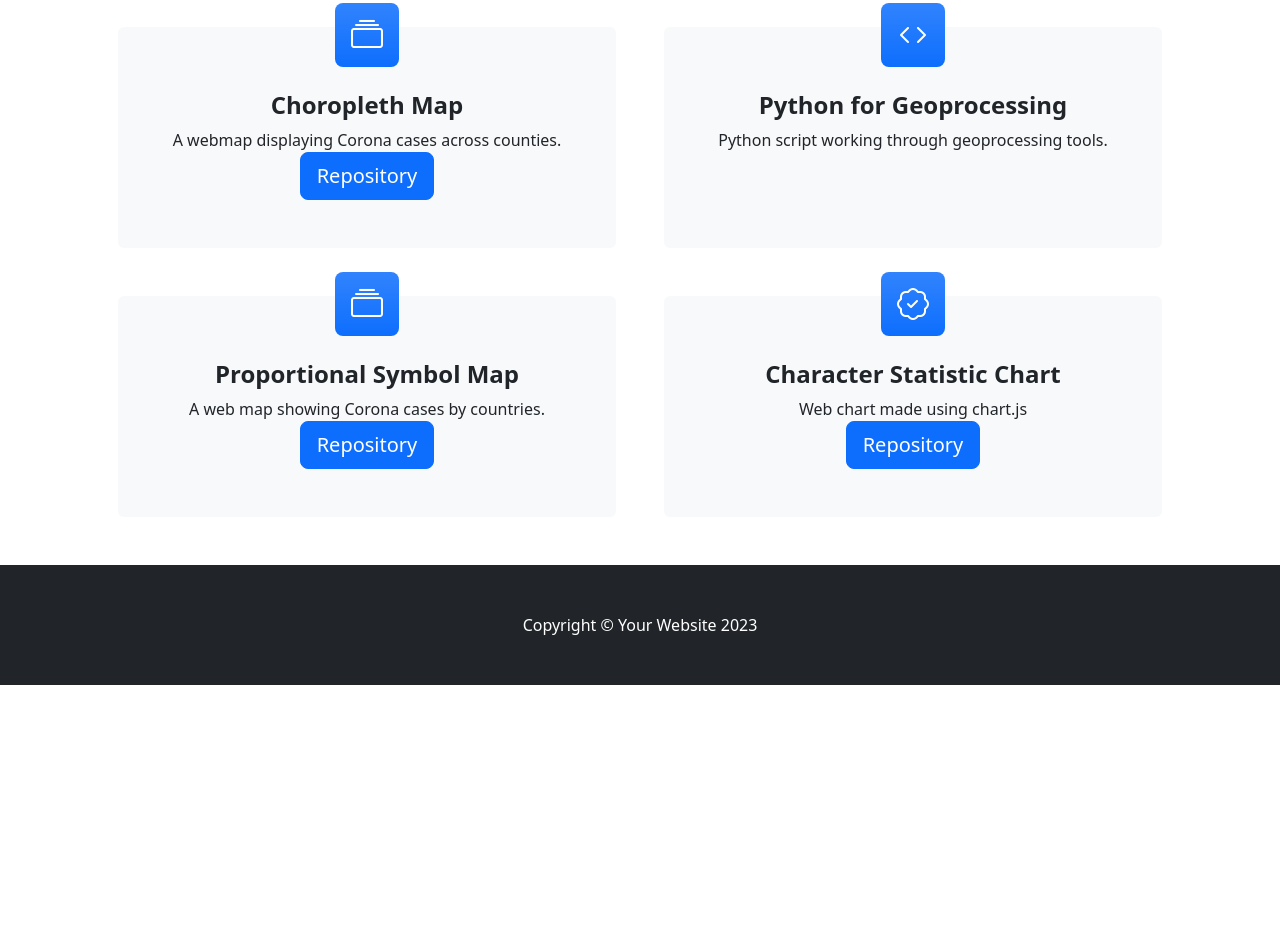
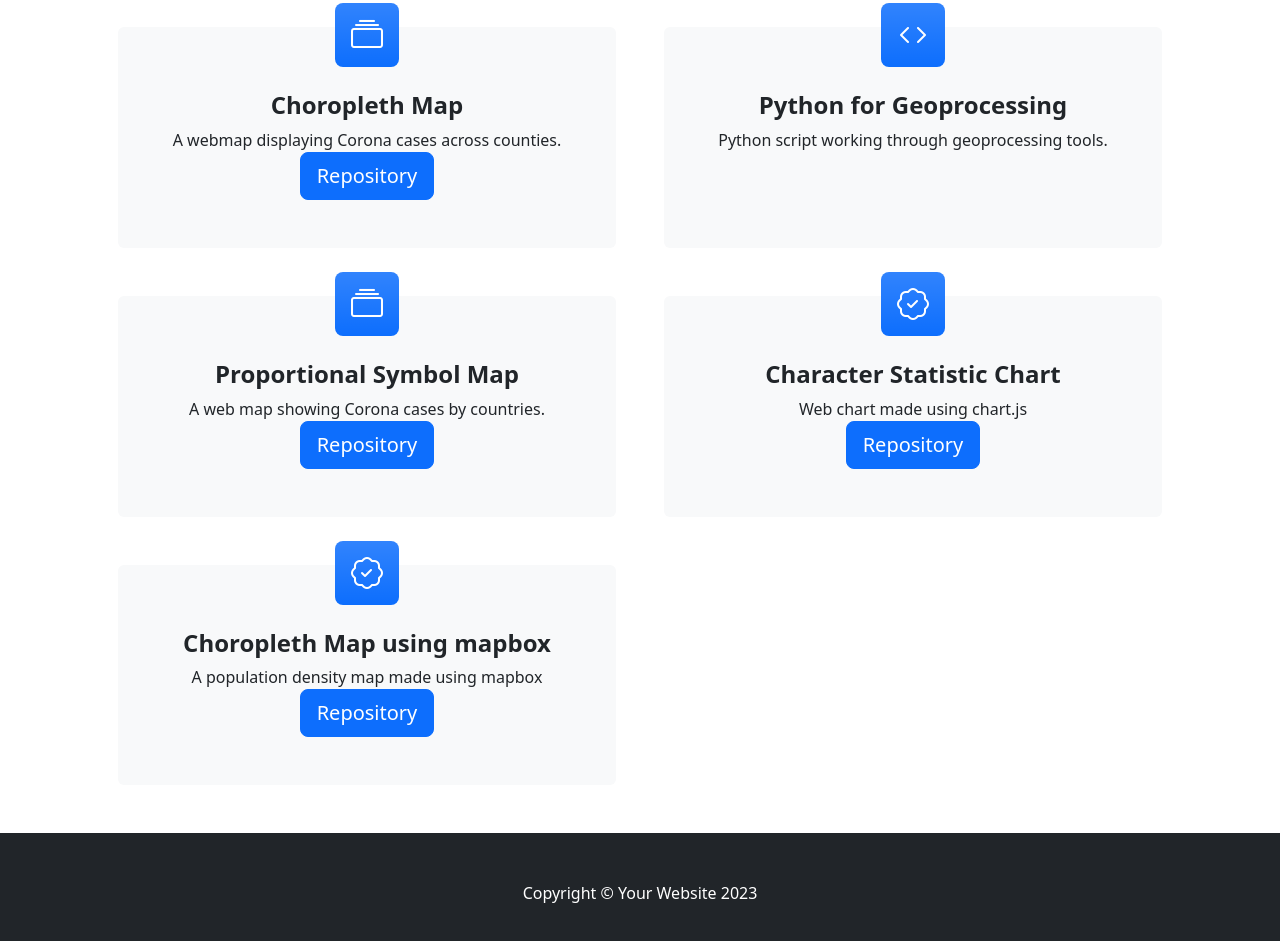
Before and after one commit to LSnyder220/LSnyder220.github.io, a plain HTML site: page index.html in a window 1280 px wide. Shown: the part 869-1810 px from the top of the page. Before the commit the page ends 1554 px from the top, so only its background shows below. Drawn offline with nearby package versions, Linux system fonts and the light colour scheme.

Commit message:
Update index.html

```diff
--- a/index.html
+++ b/index.html
@@ -106,11 +106,23 @@
                     <div class="col-lg-6 col-xxl-4 mb-5">
                         <div class="card bg-light border-0 h-100">
                             <div class="card-body text-center p-4 p-lg-5 pt-0 pt-lg-0">
-                                <a href="https://lsnyder220.github.io/chartsjs/">
+                                <a href="https://lsnyder220.github.io/ChartsJS/">
                                 <div class="feature bg-primary bg-gradient text-white rounded-3 mb-4 mt-n4"><i class="bi bi-patch-check"></i></div>
                                 <a/>
                                 <h2 class="fs-4 fw-bold">Character Statistic Chart</h2>
                                 <p class="mb-0">Web chart made using chart.js</p>
+                                <a class="btn btn-primary btn-lg" href="https://github.com/LSnyder220/ChartsJS">Repository</a>
+                            </div>
+                        </div>
+                    </div>
+                    <div class="col-lg-6 col-xxl-4 mb-5">
+                        <div class="card bg-light border-0 h-100">
+                            <div class="card-body text-center p-4 p-lg-5 pt-0 pt-lg-0">
+                                <a href="https://lsnyder220.github.io/ChartsJS/">
+                                <div class="feature bg-primary bg-gradient text-white rounded-3 mb-4 mt-n4"><i class="bi bi-patch-check"></i></div>
+                                <a/>
+                                <h2 class="fs-4 fw-bold">Choropleth Map using mapbox</h2>
+                                <p class="mb-0">A population density map made using mapbox</p>
                                 <a class="btn btn-primary btn-lg" href="https://github.com/LSnyder220/ChartsJS">Repository</a>
                             </div>
                         </div>
```
